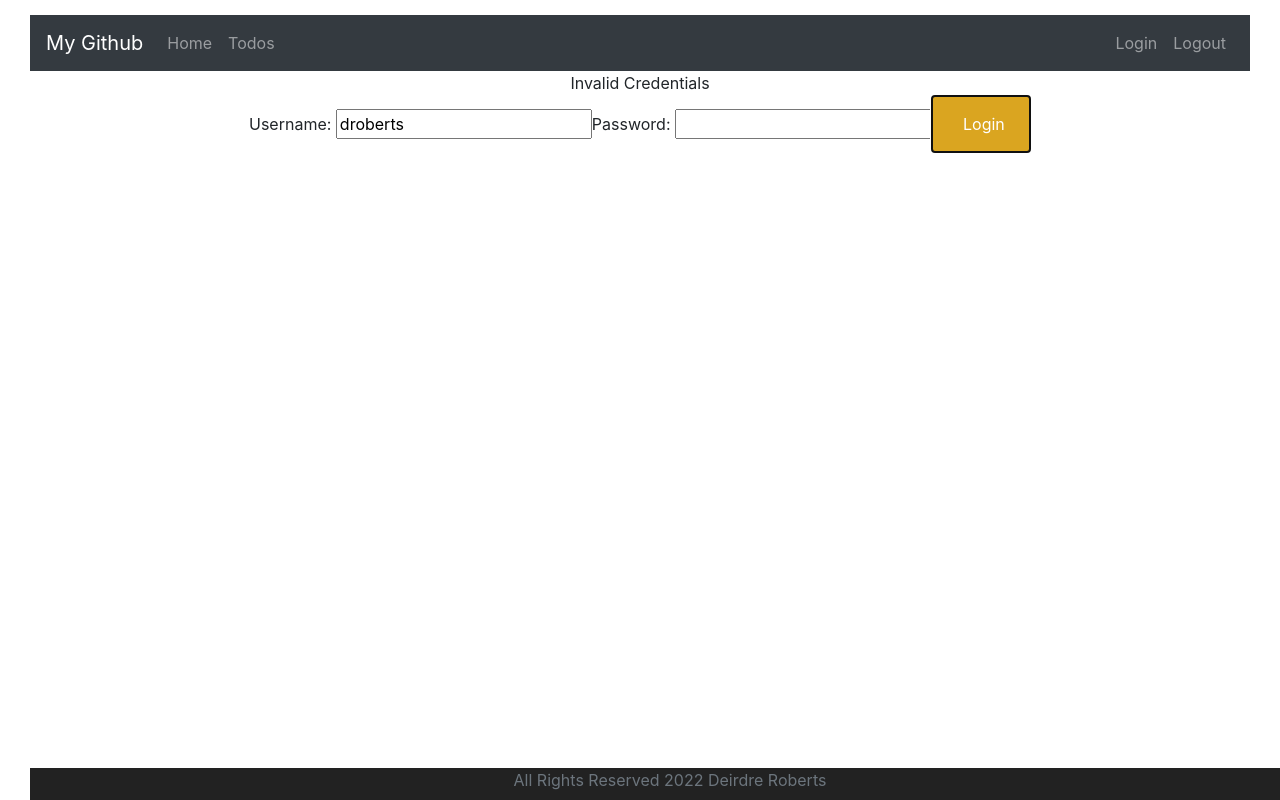
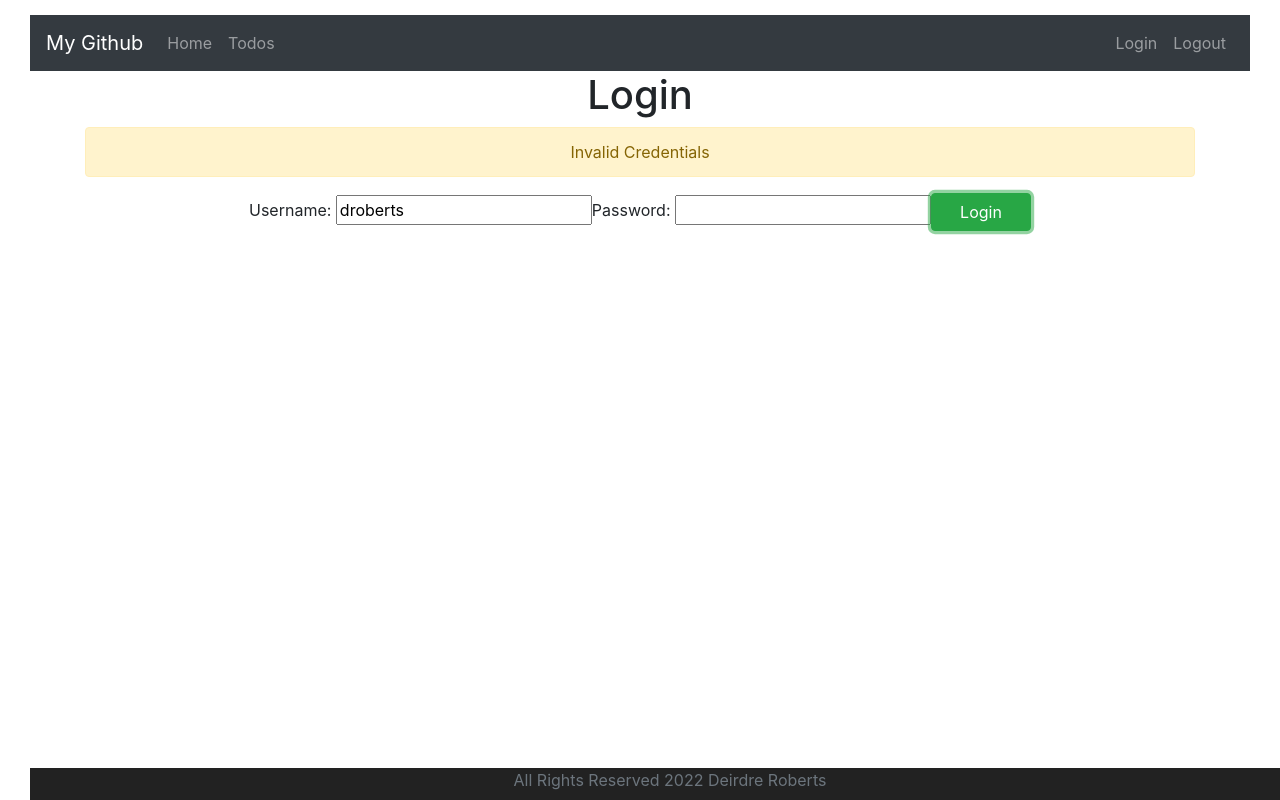
Before and after one commit to NuwroVighte/TodoApp, a React (Create React App) app: page / in a window 1280 px wide. Both pictures are taken after a click on the button "Login". Shown: the top 800 px of the page. Built offline with nearby package versions, Linux system fonts and the light colour scheme.

Commit message:
login, welcome, & todos components styled

```diff
--- a/src/components/todo/LoginComponent.jsx
+++ b/src/components/todo/LoginComponent.jsx
@@ -51,10 +51,12 @@
     render () {
         return (
             <div>
+                <h1>Login</h1>
+                <div className="container">
                     {/* <ShowInvalidCredentials hasLoginFailed={this.state.hasLoginFailed}/> */}
                     {/* <ShowValidLogin showSuccessMessage={this.state.showSuccessMessage} /> */}
                     {/* easier way to say if this condition is true, show the second part. no method required: */}
-            {this.state.hasLoginFailed && <div>Invalid Credentials</div>}
+                    {this.state.hasLoginFailed && <div className="alert alert-warning">Invalid Credentials</div>}
                     {this.state.showSuccessMessage && <div>Login successful.</div>}
 
                     {/* {this.state.lClicked ? this.state.username==='droberts' && this.state.password==='password' ? (
@@ -64,7 +66,8 @@
 
                     Username: <input type="text" name="username" value={this.state.username} onChange={this.handleChange}/>
                     Password: <input type="password" name="password" value={this.state.password} onChange={this.handleChange}/>
-            <button onClick={this.loginClicked}>Login</button>
+                    <button className="btn btn-success" onClick={this.loginClicked}>Login</button>
+                </div>
             </div>
         )
     }
--- a/src/components/todo/TodoApp.jsx
+++ b/src/components/todo/TodoApp.jsx
@@ -82,7 +82,7 @@
         this.state = {
             todos :
             [
-             {id: 1, description : 'Learn React', done: false, targetDate: new Date()},
+             {id: 1, description : 'Update to function components', done: false, targetDate: new Date()},
              {id: 2, description : 'Refactor SQL queries', done: false, targetDate: new Date()},
              {id: 3, description : 'Practice leetcode', done: false, targetDate: new Date()},
              {id: 4, description : 'Pet dog', done: false, targetDate: new Date()}
@@ -94,10 +94,10 @@
         return(
             <div>
                 <h1>List of todos.</h1>
-                <table>
+                <div className="container">
+                    <table className="table">
                         <thead>
                             <tr>
-                            <th>ID</th>
                                 <th>Description</th>
                                 <th>Done?</th>
                                 <th>Date</th>
@@ -108,7 +108,6 @@
                                 this.state.todos.map(
                                     todo =>
                                     <tr>
-                                <td>{todo.id}</td>
                                     <td>{todo.description}</td>
                                     <td>{todo.done.toString()}</td>
                                     <td>{todo.targetDate.toString()}</td>
@@ -117,6 +116,7 @@
                             }
                         </tbody>
                     </table>
+                </div>
             </div>
         )
     }
--- a/src/components/todo/WelcomeComponent.jsx
+++ b/src/components/todo/WelcomeComponent.jsx
@@ -7,7 +7,7 @@
         return (
             <>
             <h1>Welcome!</h1>
-            <div className='container'>
+            <div className="container">
                 You are logged in, {this.props.params.name}. Manage your todos <Link to="/todos">here</Link>.
             </div>
             </>
```
Lines whose indentation alone changed are shown as unchanged.
